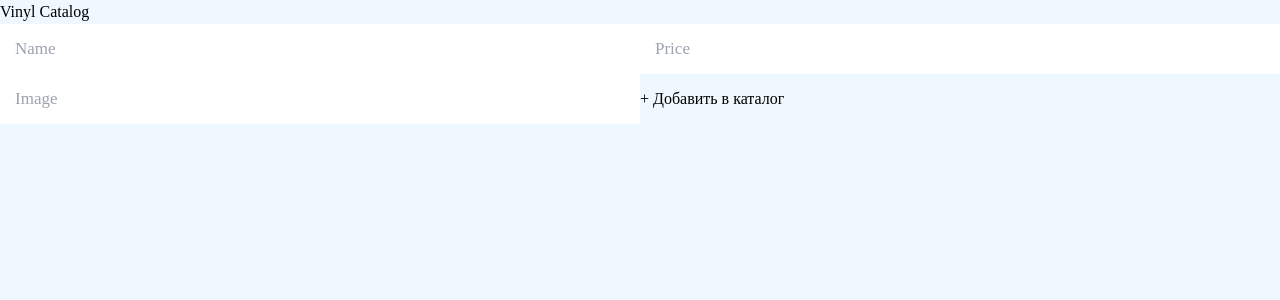
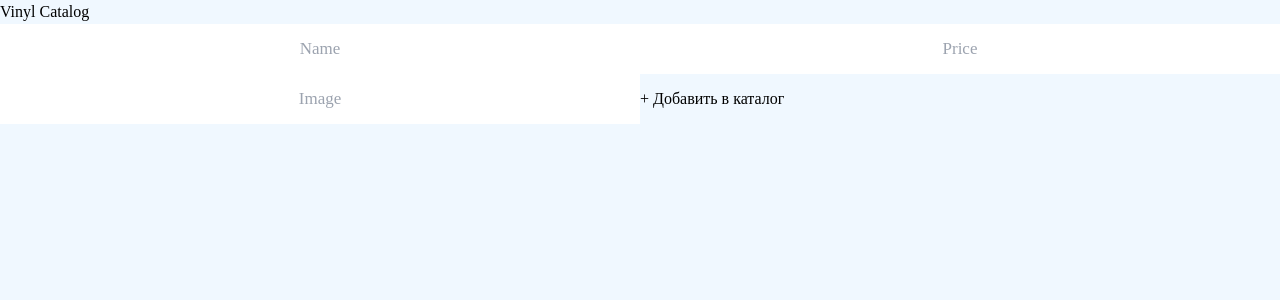
Before and after one commit to catharsis911/vinyl-project, a React (Vite) app: page / in a window 1280 px wide. Shown: the top 300 px of the page. Built offline with nearby package versions, Linux system fonts and the light colour scheme.

Commit message:
eddited input

```diff
--- a/src/Components/AddVinylForm.tsx
+++ b/src/Components/AddVinylForm.tsx
@@ -64,7 +64,7 @@ import Vinyl from '../models/Vinyl';
           value={newVinyl.price}
         />
 
-        <input
+        <input className='w-[100%]'
           name="img"
           type="text"
           placeholder="Image"
--- a/src/index.css
+++ b/src/index.css
@@ -26,5 +26,5 @@ form input {
   font-size: 17px;
   border: 0;
   background-color: #fff;
-
+  text-align: center;
 }
```
